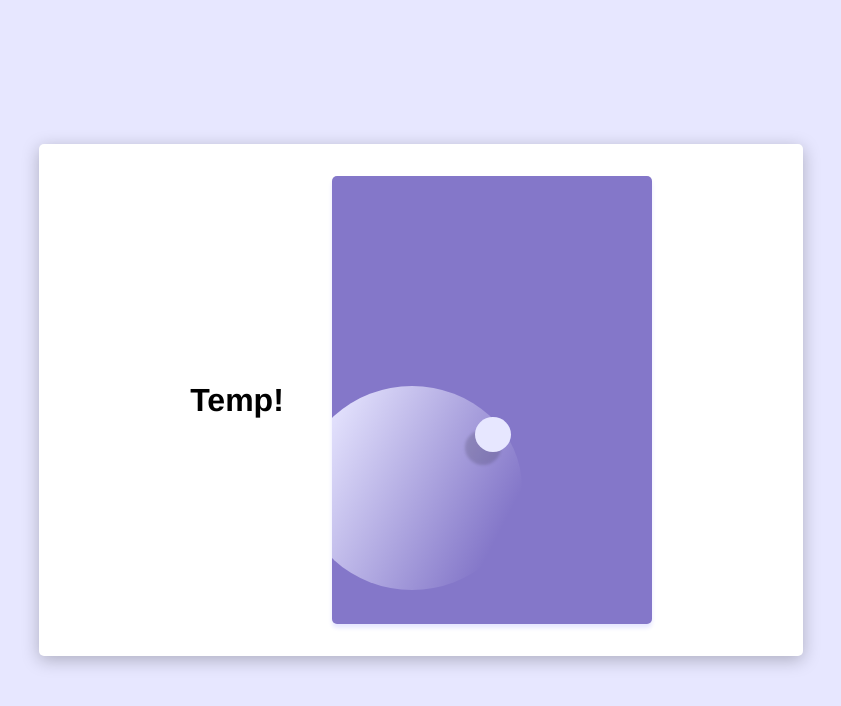
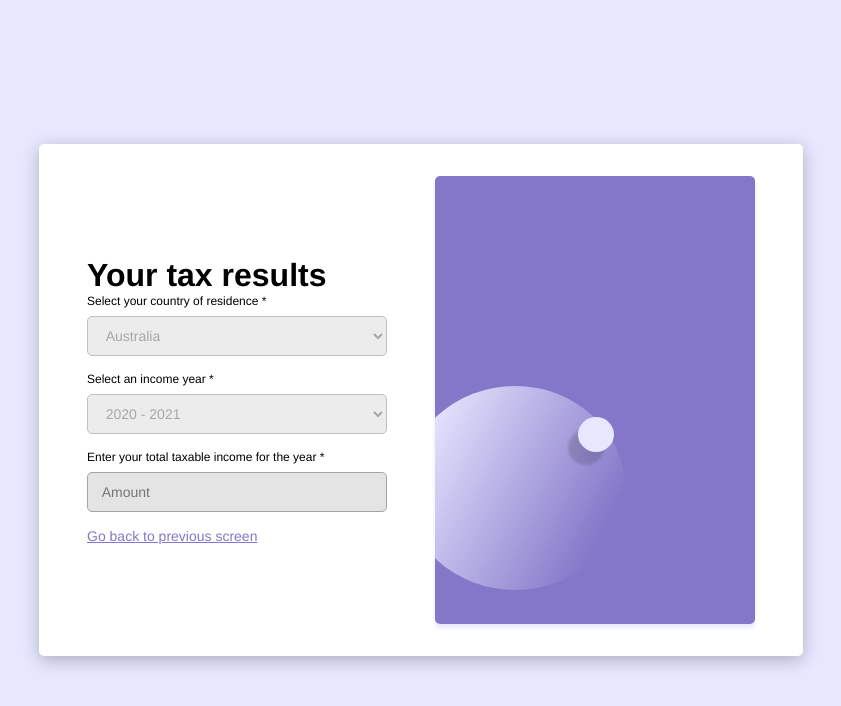
Before and after one commit to JaredGold/taxCalc-interview, a React (Create React App) app: page /form-complete in a window 1280 px wide. Shown: the top 706 px of the page, without its empty margins (219-1060 px from the left). Built offline with nearby package versions, Linux system fonts and the light colour scheme.

Commit message:
4 files modified

```diff
--- a/src/App.js
+++ b/src/App.js
@@ -12,6 +12,16 @@ const App = () => {
     income: ''
   };
   const [userDetail, setUserDetails] = useState(initialState);
+
+  const countries = [
+    'Australia',
+    'United States of America',
+    'China',
+    'United Kingdom',
+    'other'
+  ];
+
+  const incomeYears = ['2020 - 2021'];
 
   const updateUserDetails = event => {
     const { name, value } = event.target;
@@ -41,6 +51,8 @@ const App = () => {
                     {...props}
                     userDetail={userDetail}
                     updateUserDetails={updateUserDetails}
+                    countries={countries}
+                    incomeYears={incomeYears}
                   />
                 </>
               )}
@@ -50,7 +62,12 @@ const App = () => {
               path="/form-complete"
               render={props => (
                 <>
-                  <CompleteForm {...props} userDetail={userDetail} />
+                  <CompleteForm
+                    {...props}
+                    userDetail={userDetail}
+                    countries={countries}
+                    incomeYears={incomeYears}
+                  />
                   <TaxoTron>
                     <BigPlanet />
                     <Moon />
--- a/src/components/Calculator.jsx
+++ b/src/components/Calculator.jsx
@@ -3,18 +3,7 @@ import { Link } from 'react-router-dom';
 import {InfoDiv, FormSelection, InfoGraphic, InfoContent, CalculateButton, CalculateDiv, StyledForm} from "../styles/styles"
 
 const Calculator = (props) => {
-  const {userDetail, updateUserDetails} = props
-
-  const countries = [
-    'Australia',
-    'United States of America',
-    'China',
-    'United Kingdom',
-    'other'
-  ];
-
-  const incomeYears = ['2020 - 2021', '2019 - 2020', '2018 - 2019']
-
+  const {userDetail, updateUserDetails, countries, incomeYears} = props
 
 
   const handleChange = (event) => {
--- a/src/components/CompleteForm.jsx
+++ b/src/components/CompleteForm.jsx
@@ -1,12 +1,39 @@
 import React from "react"
-import {DisabledForm} from "../styles/styles"
+import {Link} from 'react-router-dom'
+import {StyledForm, FormSelection, PreviousButton} from "../styles/styles"
 
 
-const CompleteForm = () => {
+const CompleteForm = ({userDetail, countries, incomeYears}) => {
+
+  const handleClick = () => {
+    console.log("Test")
+  }
+
   return(
-    <DisabledForm>
-      <h1>Temp!</h1>
-    </DisabledForm>
+    <div>
+      <h1>Your tax results</h1>
+      <StyledForm>
+        <FormSelection>
+          <label htmlFor="country" >Select your country of residence *</label>
+          <select name="country" value={userDetail.country} disabled >
+            {countries.map((country, index) => <option key={index}>{country}</option>)}
+          </select>
+        </FormSelection>
+
+        <FormSelection>
+          <label htmlFor="year">Select an income year *</label>
+          <select name="year" value={userDetail.year} disabled>
+            {incomeYears.map((year, index) => <option key={index}>{year}</option>)}
+          </select>
+        </FormSelection>
+
+        <FormSelection>
+          <label htmlFor="income">Enter your total taxable income for the year *</label>
+          <input type="number" name="income" placeholder="Amount" value={userDetail.income} disabled/>
+        </FormSelection>
+      </StyledForm>
+      <PreviousButton onClick={handleClick}>Go back to previous screen</PreviousButton>
+    </div>
   )
 }
 
--- a/src/styles/styles.js
+++ b/src/styles/styles.js
@@ -51,6 +51,11 @@ export const FormSelection = styled.div`
     font-size: 14px;
     border: solid 1px #a4a4a4;
     padding: 0 4px 0 13.73px;
+
+    &: disabled {
+      background-color: #e4e4e4;
+      color: #848484;
+    }
   }
 `;
 
@@ -157,4 +162,11 @@ export const Moon = styled.div`
   box-shadow: -10px 13px 3px rgba(0, 0, 0, 0.15);
 `;
 
-export const DisabledForm = styled.div``;
+export const PreviousButton = styled.button`
+  background-color: white;
+  color: #8477c9;
+  margin-top: 16px;
+  cursor: pointer;
+  text-decoration: underline;
+  font-size: 14px;
+`;
```
